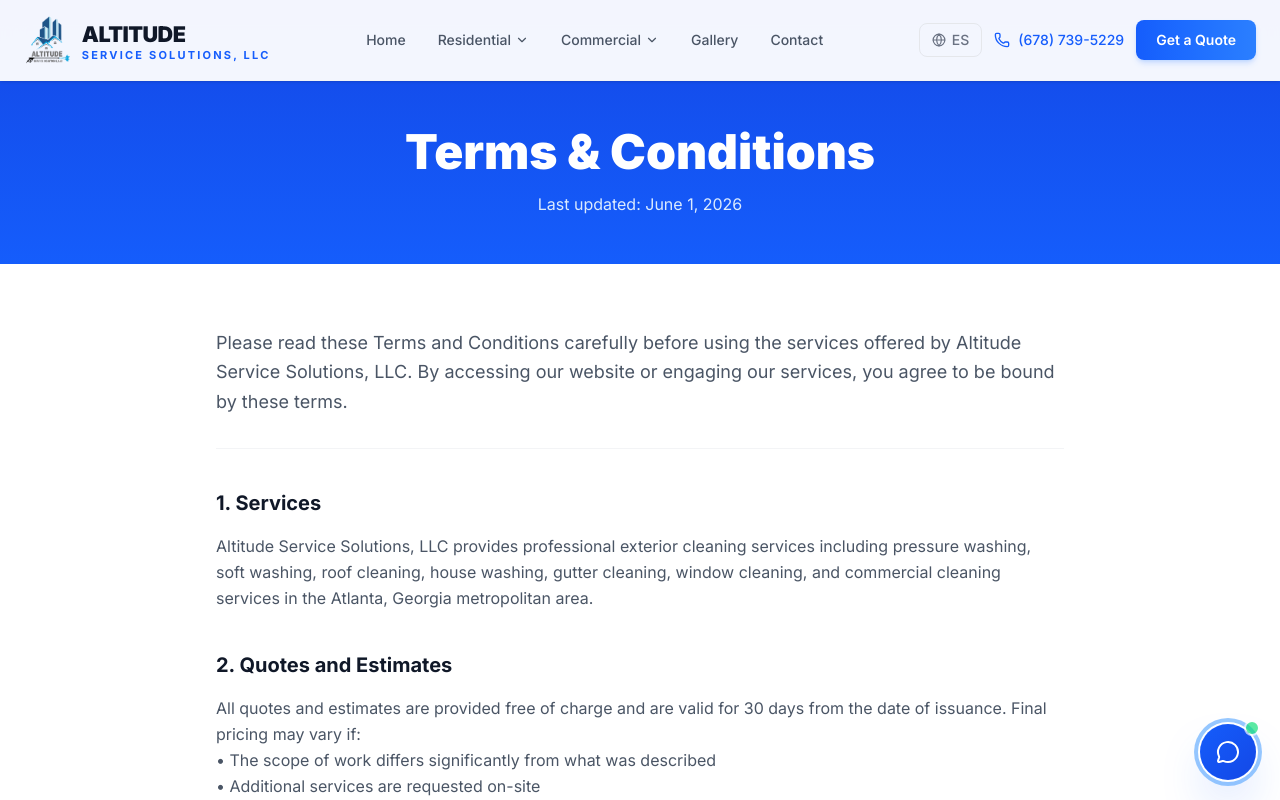
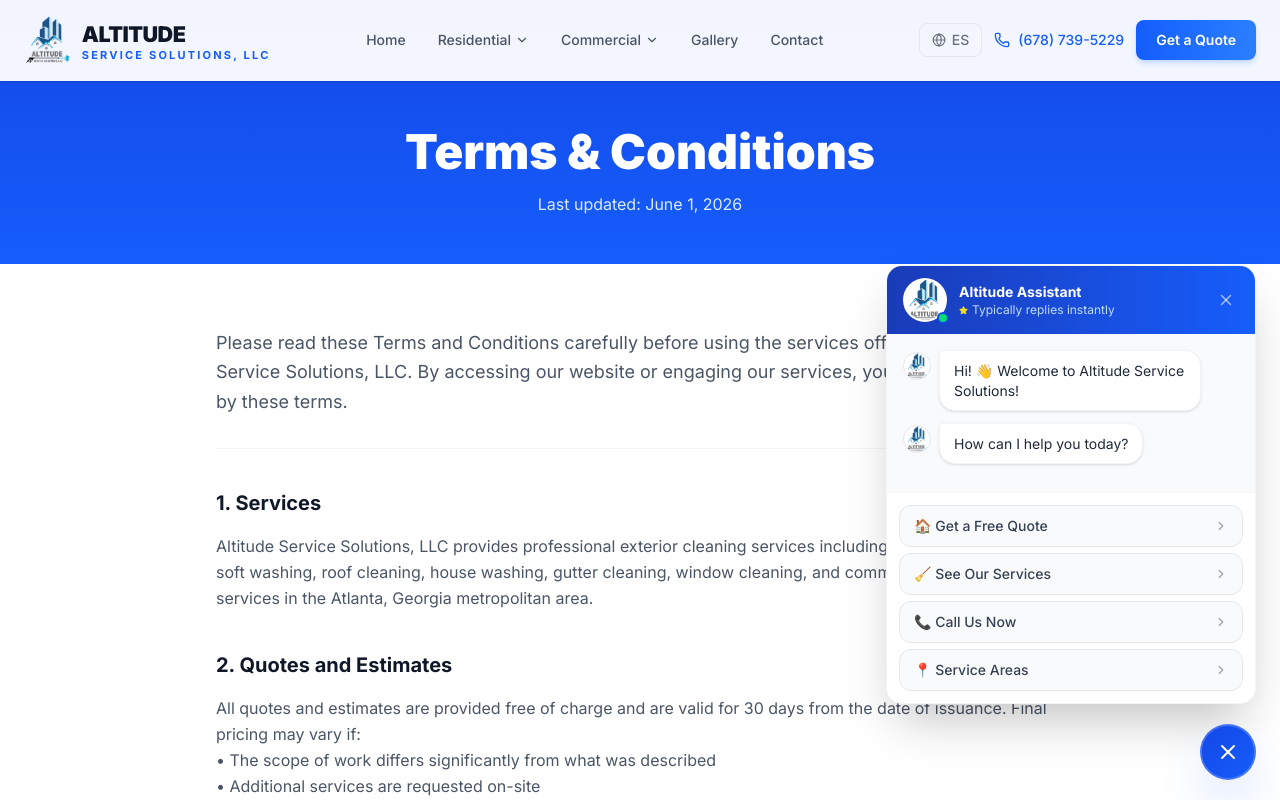
Before and after one commit to legacyproperties90-code/altitude-service-solutions, a Next.js app: page /en/terms in a window 1280 px wide. Shown: the top 800 px of the page. Built offline with nearby package versions, Linux system fonts and the light colour scheme.

Commit message:
fix: correct hero slides (house 1 top + house 2 bottom) + chat auto-opens at 3s with logo

```diff
--- a/src/components/ChatWidget.tsx
+++ b/src/components/ChatWidget.tsx
@@ -1,5 +1,6 @@
 "use client";
 import { useState, useEffect, useRef } from "react";
+import Image from "next/image";
 import Link from "next/link";
 import { X, MessageCircle, ChevronRight, Phone, Star } from "lucide-react";
 
@@ -10,42 +11,36 @@
     greeting: "Hi! 👋 Welcome to Altitude Service Solutions!",
     subGreeting: "How can I help you today?",
     options: [
-      { id: "quote", label: "🏠 Get a Free Quote", reply: "I'd love to help you get started! Fill out our quick form and we'll get back to you within 24 hours.", action: "link", href: "/en/contact" },
-      { id: "services", label: "🧹 See Our Services", reply: "We offer Pressure Washing, Soft Washing, Roof Cleaning, House Washing, Gutter Cleaning, and Window Cleaning — for residential and commercial properties.", action: "submenu", sub: "services" },
-      { id: "call", label: "📞 Call Us Now", reply: "Great! Give us a call at (678) 739-5229 — we're available Mon–Fri 8am–6pm.", action: "tel" },
-      { id: "areas", label: "📍 Service Areas", reply: "We proudly serve Atlanta, Lawrenceville, Duluth, Norcross, Buford, Suwanee, and all surrounding North Georgia areas.", action: "text" },
+      { id: "quote",    label: "🏠 Get a Free Quote",    reply: "I'd love to help! Fill out our quick form and we'll get back to you within 24 hours.",                                         action: "link",    href: "/en/contact" },
+      { id: "services", label: "🧹 See Our Services",    reply: "We offer Pressure Washing, Soft Washing, Roof Cleaning, House Washing, Gutter Cleaning & Window Cleaning.",                   action: "submenu", sub: "services" },
+      { id: "call",     label: "📞 Call Us Now",         reply: "Perfect! Give us a call at (678) 739-5229 — available Mon–Fri 8am–6pm, Sat 8am–4pm.",                                        action: "tel" },
+      { id: "areas",    label: "📍 Service Areas",       reply: "We serve Atlanta, Lawrenceville, Duluth, Norcross, Buford, Suwanee and all surrounding North Georgia areas.",                 action: "text" },
     ],
     services: [
       { label: "🏠 Residential Services", href: "/en/residential" },
-      { label: "🏢 Commercial Services", href: "/en/commercial" },
-      { label: "🖼 View Our Gallery", href: "/en/gallery" },
+      { label: "🏢 Commercial Services",  href: "/en/commercial" },
+      { label: "🖼 View Our Gallery",     href: "/en/gallery" },
     ],
-    backLabel: "← Back",
-    closeLabel: "Close",
-    typing: "Altitude Bot is typing...",
-    badgeLabel: "Typically replies instantly",
-    placeholder: "Ask me anything...",
+    backLabel:    "← Back",
+    badgeLabel:   "Typically replies instantly",
     restartLabel: "Ask something else",
   },
   es: {
-    greeting: "¡Hola! 👋 Bienvenido a Altitude Service Solutions!",
+    greeting: "¡Hola! 👋 ¡Bienvenido a Altitude Service Solutions!",
     subGreeting: "¿En qué puedo ayudarte hoy?",
     options: [
-      { id: "quote", label: "🏠 Solicitar Cotización Gratis", reply: "¡Con gusto te ayudo! Completa nuestro formulario rápido y te contactamos en menos de 24 horas.", action: "link", href: "/es/contact" },
-      { id: "services", label: "🧹 Ver Nuestros Servicios", reply: "Ofrecemos Lavado a Presión, Soft Washing, Limpieza de Techos, Lavado de Casas, Limpieza de Canaletas y Ventanas — residencial y comercial.", action: "submenu", sub: "services" },
-      { id: "call", label: "📞 Llamar Ahora", reply: "¡Perfecto! Llámanos al (678) 739-5229 — disponibles de Lunes a Viernes 8am–6pm.", action: "tel" },
-      { id: "areas", label: "📍 Áreas de Servicio", reply: "Servimos a Atlanta, Lawrenceville, Duluth, Norcross, Buford, Suwanee y todas las áreas del norte de Georgia.", action: "text" },
+      { id: "quote",    label: "🏠 Solicitar Cotización Gratis", reply: "¡Con gusto te ayudo! Completa nuestro formulario y te contactamos en menos de 24 horas.",                             action: "link",    href: "/es/contact" },
+      { id: "services", label: "🧹 Ver Nuestros Servicios",      reply: "Ofrecemos Lavado a Presión, Soft Washing, Limpieza de Techos, Lavado de Casas, Canaletas y Ventanas.",               action: "submenu", sub: "services" },
+      { id: "call",     label: "📞 Llamar Ahora",                reply: "¡Perfecto! Llámanos al (678) 739-5229 — disponibles Lun–Vie 8am–6pm, Sáb 8am–4pm.",                                 action: "tel" },
+      { id: "areas",    label: "📍 Áreas de Servicio",           reply: "Servimos a Atlanta, Lawrenceville, Duluth, Norcross, Buford, Suwanee y todas las áreas del norte de Georgia.",      action: "text" },
     ],
     services: [
       { label: "🏠 Servicios Residenciales", href: "/es/residential" },
-      { label: "🏢 Servicios Comerciales", href: "/es/commercial" },
-      { label: "🖼 Ver Galería", href: "/es/gallery" },
+      { label: "🏢 Servicios Comerciales",   href: "/es/commercial" },
+      { label: "🖼 Ver Galería",             href: "/es/gallery" },
     ],
-    backLabel: "← Volver",
-    closeLabel: "Cerrar",
-    typing: "Altitude Bot está escribiendo...",
-    badgeLabel: "Responde al instante",
-    placeholder: "Escríbenos...",
+    backLabel:    "← Volver",
+    badgeLabel:   "Responde al instante",
     restartLabel: "Hacer otra pregunta",
   },
 };
@@ -54,26 +49,27 @@
 
 export default function ChatWidget({ lang }: { lang: Lang }) {
   const t = copy[lang] ?? copy.en;
-  const [open, setOpen] = useState(false);
-  const [shown, setShown] = useState(false);
+  const [open, setOpen]         = useState(false);
+  const [ready, setReady]       = useState(false);
   const [messages, setMessages] = useState<Message[]>([]);
-  const [step, setStep] = useState<"options" | "services" | "done">("options");
-  const [typing, setTyping] = useState(false);
-  const [pulsing, setPulsing] = useState(false);
-  const bottomRef = useRef<HTMLDivElement>(null);
+  const [step, setStep]         = useState<"options" | "services" | "done">("options");
+  const [typing, setTyping]     = useState(false);
+  const bottomRef               = useRef<HTMLDivElement>(null);
 
-  // Show bubble after 4 seconds
+  // Mostrar widget después de 1s y abrir automáticamente después de 3s
   useEffect(() => {
-    const t1 = setTimeout(() => setShown(true), 4000);
-    const t2 = setTimeout(() => setPulsing(true), 4500);
-    const t3 = setTimeout(() => setPulsing(false), 8000);
-    return () => { clearTimeout(t1); clearTimeout(t2); clearTimeout(t3); };
+    const t1 = setTimeout(() => setReady(true), 1000);
+    const t2 = setTimeout(() => setOpen(true),  3000);
+    return () => { clearTimeout(t1); clearTimeout(t2); };
   }, []);
 
-  // Init messages when opened
+  // Poner los mensajes de bienvenida la primera vez que se abre
   useEffect(() => {
     if (open && messages.length === 0) {
-      setMessages([{ from: "bot", text: t.greeting }, { from: "bot", text: t.subGreeting }]);
+      setMessages([
+        { from: "bot", text: t.greeting },
+        { from: "bot", text: t.subGreeting },
+      ]);
     }
   }, [open, messages.length, t.greeting, t.subGreeting]);
 
@@ -81,7 +77,7 @@
     bottomRef.current?.scrollIntoView({ behavior: "smooth" });
   }, [messages, typing]);
 
-  const addBotReply = (text: string, delay = 800) => {
+  const addBotReply = (text: string, delay = 900) => {
     setTyping(true);
     setTimeout(() => {
       setTyping(false);
@@ -93,10 +89,10 @@
     setMessages((m) => [...m, { from: "user", text: opt.label }]);
     if (opt.action === "submenu") {
       addBotReply(opt.reply);
-      setTimeout(() => setStep("services"), 1000);
+      setTimeout(() => setStep("services"), 1100);
     } else if (opt.action === "tel") {
       addBotReply(opt.reply);
-      setTimeout(() => { window.location.href = "tel:+16787395229"; }, 1200);
+      setTimeout(() => { window.location.href = "tel:+16787395229"; }, 1300);
       setStep("done");
     } else {
       addBotReply(opt.reply);
@@ -109,39 +105,45 @@
     setMessages((m) => [...m, { from: "bot", text: t.subGreeting }]);
   };
 
-  if (!shown) return null;
+  if (!ready) return null;
 
   return (
     <>
-      {/* Chat window */}
+      {/* ── Ventana del chat ── */}
       {open && (
-        <div className="fixed bottom-24 right-4 sm:right-6 z-50 w-[340px] sm:w-[370px] bg-white rounded-2xl shadow-2xl shadow-black/20 border border-gray-100 flex flex-col overflow-hidden animate-in slide-in-from-bottom-4 duration-300">
+        <div className="fixed bottom-24 right-4 sm:right-6 z-50 w-[340px] sm:w-[370px] bg-white rounded-2xl shadow-2xl shadow-black/25 border border-gray-100 flex flex-col overflow-hidden"
+          style={{ animation: "slideUp 0.35s ease-out" }}>
 
           {/* Header */}
-          <div className="bg-gradient-to-r from-blue-700 to-blue-600 px-4 py-3.5 flex items-center gap-3">
-            <div className="relative">
-              <div className="w-10 h-10 rounded-full bg-white/20 flex items-center justify-center text-xl">🏙</div>
+          <div className="bg-gradient-to-r from-blue-800 to-blue-600 px-4 py-3 flex items-center gap-3">
+            <div className="relative shrink-0">
+              <div className="w-11 h-11 rounded-full overflow-hidden bg-white flex items-center justify-center border-2 border-white/30">
+                <Image src="/logo.png" alt="Altitude" width={44} height={44} className="object-contain scale-110" />
+              </div>
               <span className="absolute -bottom-0.5 -right-0.5 w-3 h-3 bg-green-400 rounded-full border-2 border-blue-700" />
             </div>
-            <div className="flex-1">
-              <div className="text-white font-bold text-sm">Altitude Assistant</div>
-              <div className="text-blue-200 text-xs flex items-center gap-1">
-                <Star size={9} className="fill-yellow-300 text-yellow-300" /> {t.badgeLabel}
+            <div className="flex-1 min-w-0">
+              <div className="text-white font-bold text-sm leading-tight">Altitude Assistant</div>
+              <div className="text-blue-200 text-xs flex items-center gap-1 mt-0.5">
+                <Star size={9} className="fill-yellow-300 text-yellow-300 shrink-0" />
+                {t.badgeLabel}
               </div>
             </div>
-            <button onClick={() => setOpen(false)} className="text-white/70 hover:text-white transition-colors p-1">
+            <button onClick={() => setOpen(false)} className="text-white/60 hover:text-white transition-colors p-1 shrink-0">
               <X size={18} />
             </button>
           </div>
 
-          {/* Messages */}
-          <div className="flex-1 overflow-y-auto px-4 py-4 space-y-3 max-h-72 bg-gray-50">
+          {/* Mensajes */}
+          <div className="overflow-y-auto px-4 py-4 space-y-3 max-h-64 bg-gray-50">
             {messages.map((msg, i) => (
               <div key={i} className={`flex ${msg.from === "user" ? "justify-end" : "justify-start"}`}>
                 {msg.from === "bot" && (
-                  <div className="w-6 h-6 rounded-full bg-blue-600 flex items-center justify-center text-xs mr-2 mt-0.5 shrink-0">🏙</div>
+                  <div className="w-7 h-7 rounded-full overflow-hidden bg-white border border-gray-200 flex items-center justify-center mr-2 mt-0.5 shrink-0">
+                    <Image src="/logo.png" alt="" width={28} height={28} className="object-contain" />
+                  </div>
                 )}
-                <div className={`max-w-[80%] px-3.5 py-2.5 rounded-2xl text-sm leading-snug ${
+                <div className={`max-w-[78%] px-3.5 py-2.5 rounded-2xl text-sm leading-snug ${
                   msg.from === "bot"
                     ? "bg-white text-gray-800 shadow-sm border border-gray-100 rounded-tl-sm"
                     : "bg-blue-600 text-white rounded-tr-sm"
@@ -150,13 +152,17 @@
                 </div>
               </div>
             ))}
+
             {typing && (
               <div className="flex items-center gap-2">
-                <div className="w-6 h-6 rounded-full bg-blue-600 flex items-center justify-center text-xs shrink-0">🏙</div>
+                <div className="w-7 h-7 rounded-full overflow-hidden bg-white border border-gray-200 flex items-center justify-center shrink-0">
+                  <Image src="/logo.png" alt="" width={28} height={28} className="object-contain" />
+                </div>
                 <div className="bg-white border border-gray-100 shadow-sm px-4 py-3 rounded-2xl rounded-tl-sm">
                   <div className="flex gap-1">
                     {[0,1,2].map((i) => (
-                      <div key={i} className="w-1.5 h-1.5 bg-gray-400 rounded-full animate-bounce" style={{ animationDelay: `${i * 0.15}s` }} />
+                      <div key={i} className="w-1.5 h-1.5 bg-gray-400 rounded-full animate-bounce"
+                        style={{ animationDelay: `${i * 0.15}s` }} />
                     ))}
                   </div>
                 </div>
@@ -165,13 +171,13 @@
             <div ref={bottomRef} />
           </div>
 
-          {/* Options */}
-          <div className="px-4 py-3 border-t border-gray-100 bg-white space-y-2">
+          {/* Opciones */}
+          <div className="px-3 py-3 border-t border-gray-100 bg-white space-y-1.5">
             {step === "options" && t.options.map((opt) => (
               <button key={opt.id} onClick={() => handleOption(opt)}
                 className="w-full text-left px-3.5 py-2.5 rounded-xl bg-gray-50 hover:bg-blue-50 border border-gray-200 hover:border-blue-300 text-gray-700 hover:text-blue-700 text-sm font-medium transition-all flex items-center justify-between group">
                 {opt.label}
-                <ChevronRight size={14} className="text-gray-400 group-hover:text-blue-500 transition-colors" />
+                <ChevronRight size={14} className="text-gray-400 group-hover:text-blue-500 shrink-0" />
               </button>
             ))}
 
@@ -181,18 +187,17 @@
                   <Link key={s.href} href={s.href} onClick={() => setOpen(false)}
                     className="w-full flex items-center justify-between px-3.5 py-2.5 rounded-xl bg-gray-50 hover:bg-blue-50 border border-gray-200 hover:border-blue-300 text-gray-700 hover:text-blue-700 text-sm font-medium transition-all group">
                     {s.label}
-                    <ChevronRight size={14} className="text-gray-400 group-hover:text-blue-500 transition-colors" />
+                    <ChevronRight size={14} className="text-gray-400 group-hover:text-blue-500 shrink-0" />
                   </Link>
                 ))}
-                <button onClick={restart}
-                  className="w-full text-center text-xs text-blue-600 hover:text-blue-800 py-1 transition-colors">
+                <button onClick={restart} className="w-full text-center text-xs text-blue-500 hover:text-blue-700 py-1.5 transition-colors">
                   {t.backLabel}
                 </button>
               </>
             )}
 
             {step === "done" && (
-              <div className="space-y-2">
+              <div className="space-y-1.5">
                 <a href="tel:+16787395229"
                   className="w-full flex items-center justify-center gap-2 px-4 py-3 rounded-xl bg-blue-600 text-white text-sm font-bold hover:bg-blue-700 transition-all">
                   <Phone size={15} /> (678) 739-5229
@@ -201,7 +206,7 @@
                   className="w-full flex items-center justify-center px-4 py-2.5 rounded-xl border-2 border-blue-600 text-blue-600 text-sm font-semibold hover:bg-blue-50 transition-all">
                   {lang === "en" ? "Get a Free Quote" : "Solicitar Cotización"}
                 </Link>
-                <button onClick={restart} className="w-full text-center text-xs text-gray-500 hover:text-blue-600 py-1 transition-colors">
+                <button onClick={restart} className="w-full text-center text-xs text-gray-400 hover:text-blue-500 py-1 transition-colors">
                   {t.restartLabel}
                 </button>
               </div>
@@ -210,17 +215,22 @@
         </div>
       )}
 
-      {/* FAB button */}
-      <button
-        onClick={() => { setOpen(!open); setPulsing(false); }}
-        className={`fixed bottom-5 right-4 sm:right-6 z-50 w-14 h-14 rounded-full bg-gradient-to-br from-blue-600 to-blue-700 text-white flex items-center justify-center shadow-2xl shadow-blue-600/40 hover:scale-110 transition-all duration-300 ${pulsing ? "ring-4 ring-blue-400/60 ring-offset-2" : ""}`}
-        aria-label="Chat with us"
-      >
+      {/* ── FAB button ── */}
+      <button onClick={() => setOpen(!open)}
+        className="fixed bottom-5 right-4 sm:right-6 z-50 w-14 h-14 rounded-full bg-gradient-to-br from-blue-700 to-blue-600 text-white flex items-center justify-center shadow-2xl shadow-blue-600/40 hover:scale-110 transition-all duration-300 border-2 border-white/20"
+        aria-label="Chat with us">
         {open ? <X size={24} /> : <MessageCircle size={24} />}
-        {!open && pulsing && (
-          <span className="absolute -top-1 -right-1 w-4 h-4 bg-green-400 rounded-full border-2 border-white animate-pulse" />
+        {!open && (
+          <span className="absolute -top-1 -right-1 w-4 h-4 bg-green-400 rounded-full border-2 border-white" />
         )}
       </button>
+
+      <style>{`
+        @keyframes slideUp {
+          from { opacity: 0; transform: translateY(16px); }
+          to   { opacity: 1; transform: translateY(0); }
+        }
+      `}</style>
     </>
   );
 }
```
Also changed, not shown: src/app/[lang]/page.tsx (+4 -4 lines).
